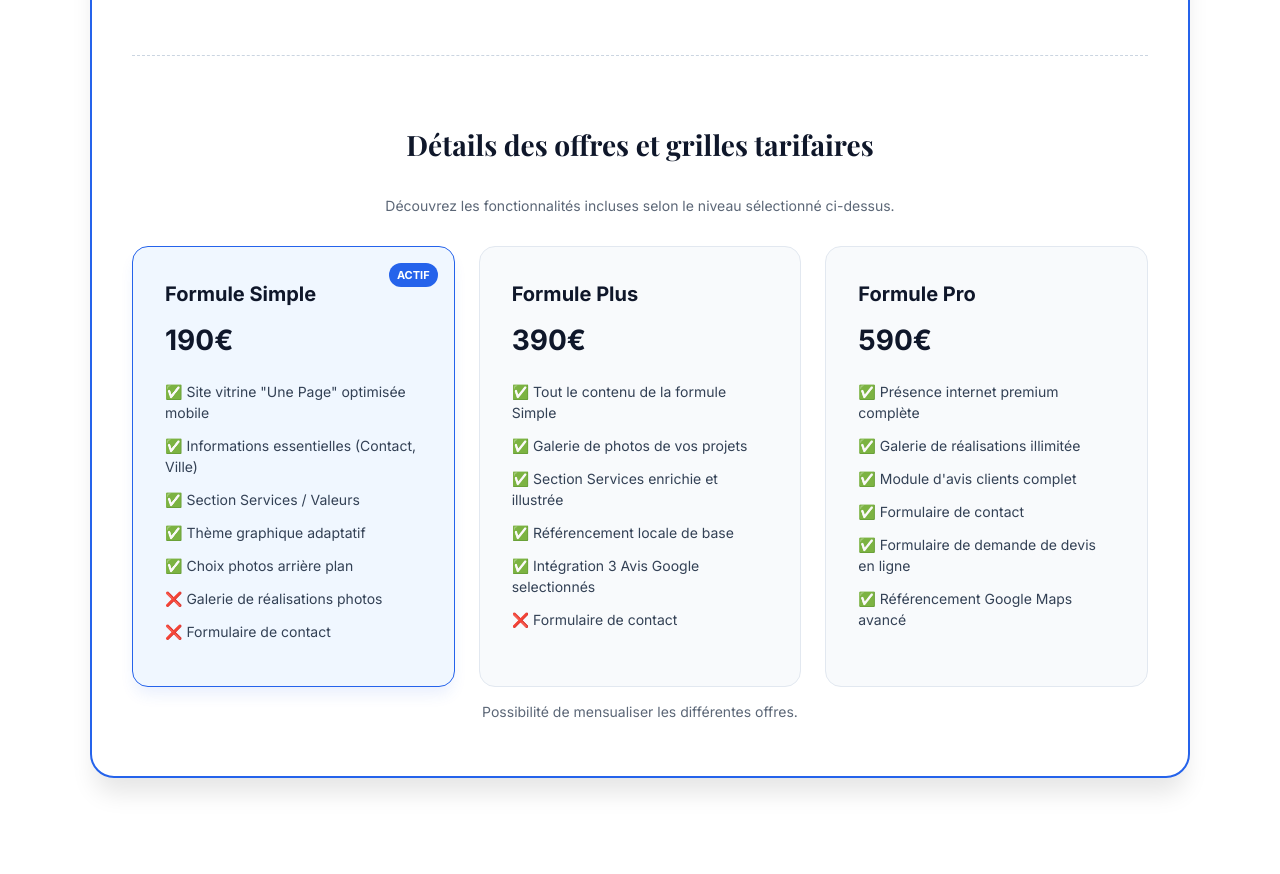
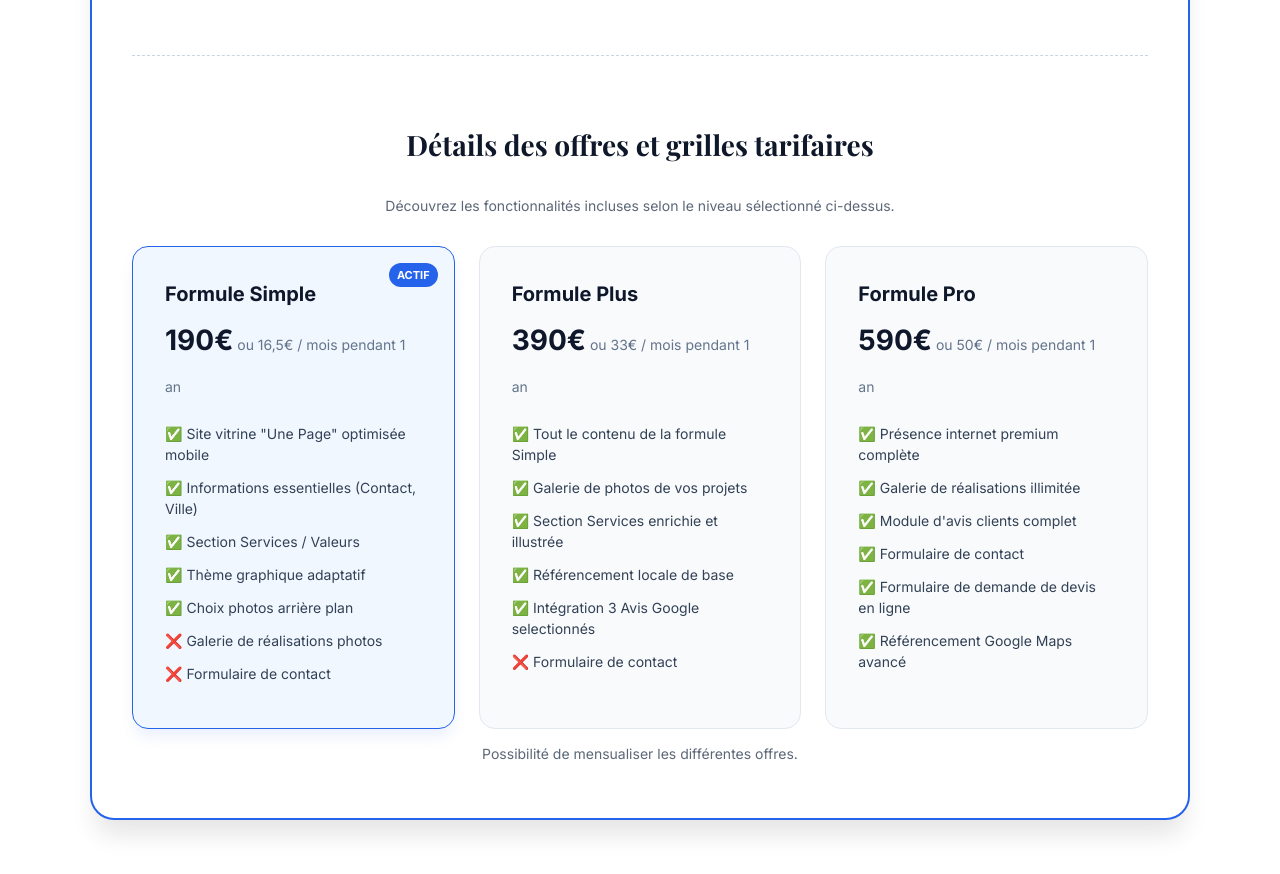
Before and after one commit to luciecreations60/site-demo, a Jekyll site: the page built from index.html, in a window 1280 px wide and 900 px high, scrolled down 867 px. Shown: the top 874 px of the window. Built offline with Jekyll 4.4.1, drawn with Linux system fonts in a browser that asks for light colours.

Commit message:
Update presentation.html

```diff
--- a/_layouts/presentation.html
+++ b/_layouts/presentation.html
@@ -115,7 +115,7 @@
         <div class="card-offre active-highlight" id="card-simple">
           <div class="badge-current" id="badge-simple">Actif</div>
           <h4>Formule Simple</h4>
-          <div class="prix">190€</div>
+          <div class="prix">190€<span> ou 16,5€ / mois pendant 1 an</span></div>
           <ul>
             <li>✅ Site vitrine "Une Page" optimisée mobile</li>
             <li>✅ Informations essentielles (Contact, Ville)</li>
@@ -130,7 +130,7 @@
         <div class="card-offre" id="card-plus">
           <div class="badge-current" id="badge-plus" style="display:none;">Actif</div>
           <h4>Formule Plus</h4>
-          <div class="prix">390€</div>
+          <div class="prix">390€<span> ou 33€ / mois pendant 1 an</span></div>
           <ul>
             <li>✅ Tout le contenu de la formule Simple</li>
             <li>✅ Galerie de photos de vos projets</li>
@@ -144,7 +144,7 @@
         <div class="card-offre" id="card-pro">
           <div class="badge-current" id="badge-pro" style="display:none;">Actif</div>
           <h4>Formule Pro</h4>
-          <div class="prix">590€</div>
+          <div class="prix">590€<span> ou 50€ / mois pendant 1 an</span></div>
           <ul>
             <li>✅ Présence internet premium complète</li>
             <li>✅ Galerie de réalisations illimitée</li>
```
